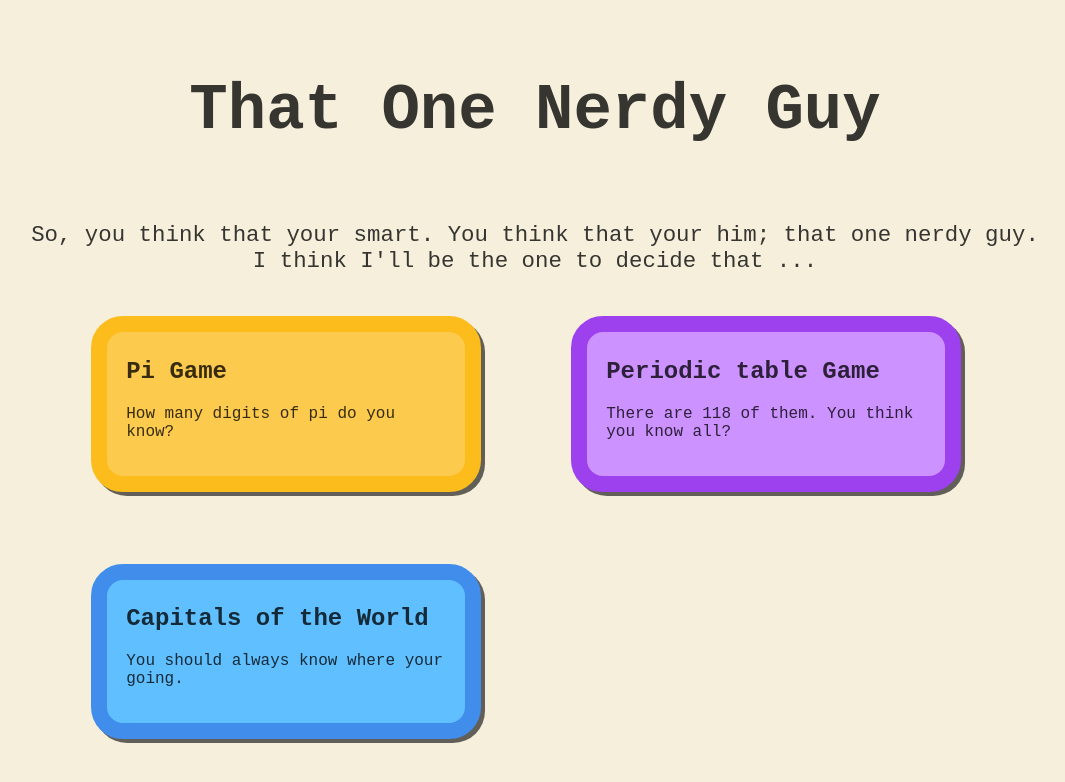
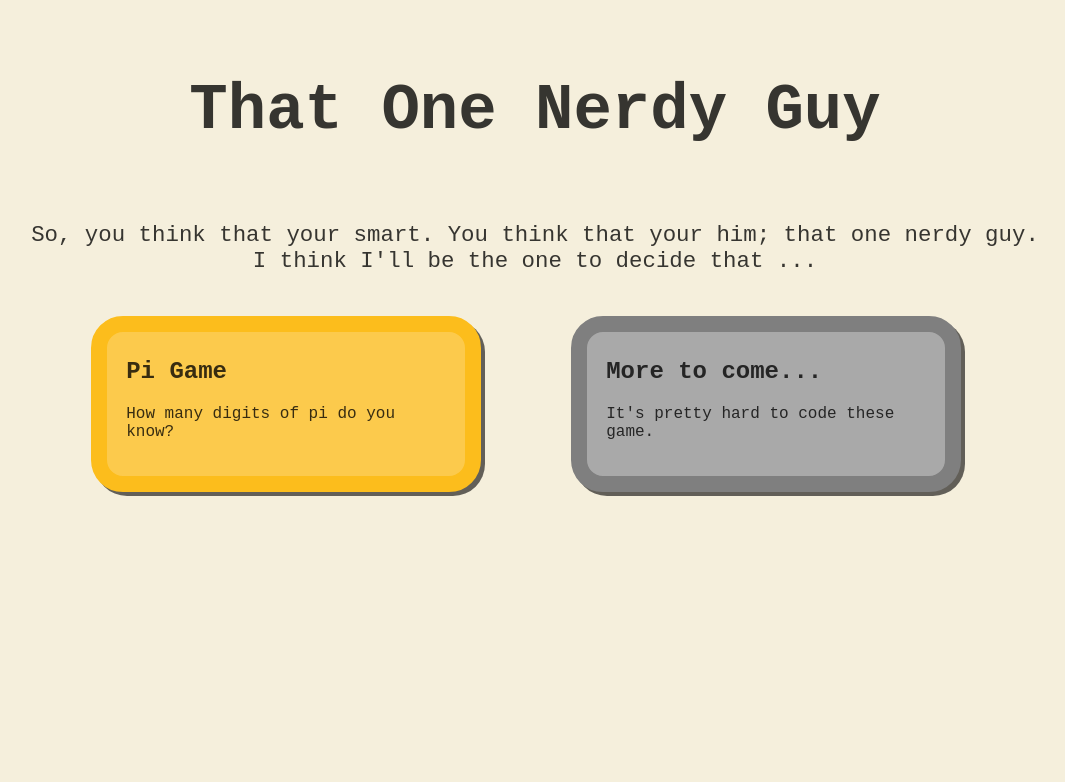
Before and after one commit to RickyRCoding/thatonenerdyguy, a Next.js app: page / in a window 1280 px wide. Shown: the top 782 px of the page, without its empty margins (113-1178 px from the left). Built offline with nearby package versions, Linux system fonts and the light colour scheme.

Commit message:
Also change links

```diff
--- a/app/page.tsx
+++ b/app/page.tsx
@@ -16,9 +16,16 @@ export default function Home() {
           description="How many digits of pi do you know?"
           color="#fcbd1c"
           acolor="#fcca4c"
-          gameLink="https://www.google.com/"
+          gameLink="https://rickyrcoding.github.io/pigame/"
         />
         <GameCard
+          title="More to come..."
+          description="It's pretty hard to code these game."
+          color="#7f7f7f"
+          acolor="#a9a9a9"
+          gameLink="https://rickyrcoding.github.io/thatonenerdyguy/"
+        />
+        {/* <GameCard
           title="Periodic table Game"
           description="There are 118 of them. You think you know all?"
           color="#9d40ee"
@@ -31,7 +38,7 @@ export default function Home() {
           color="#418dec"
           acolor="#60c0ff"
           gameLink="https://www.google.com/"
-        />
+        /> */}
       </div>
     </>
   );
```
